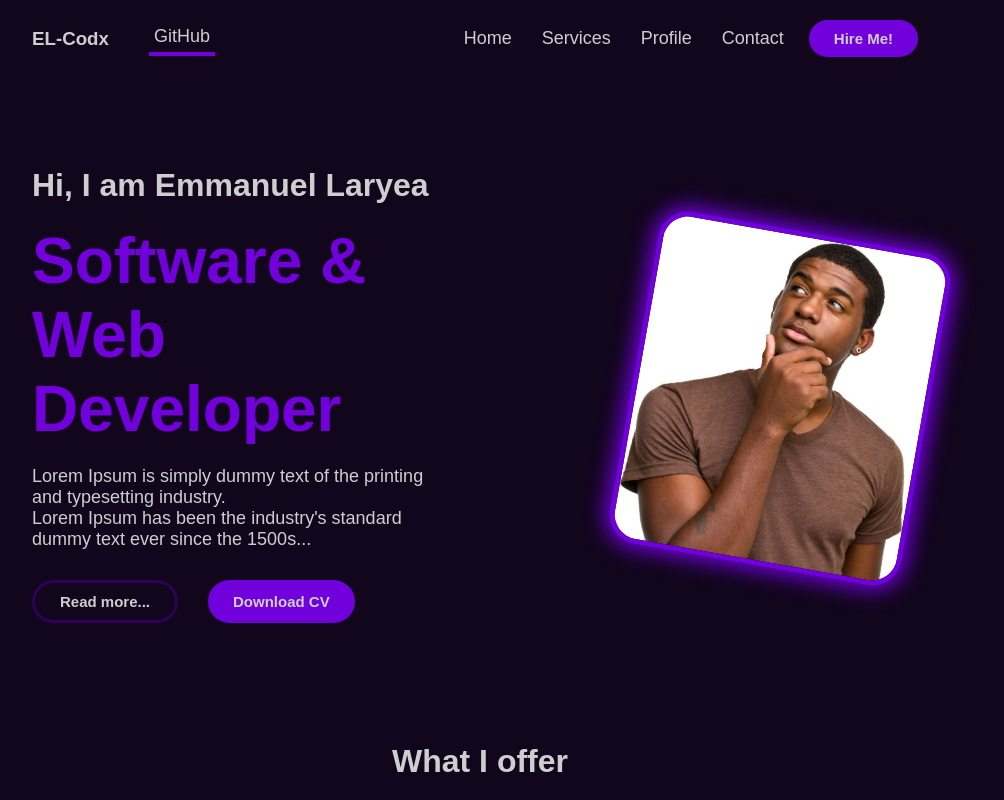
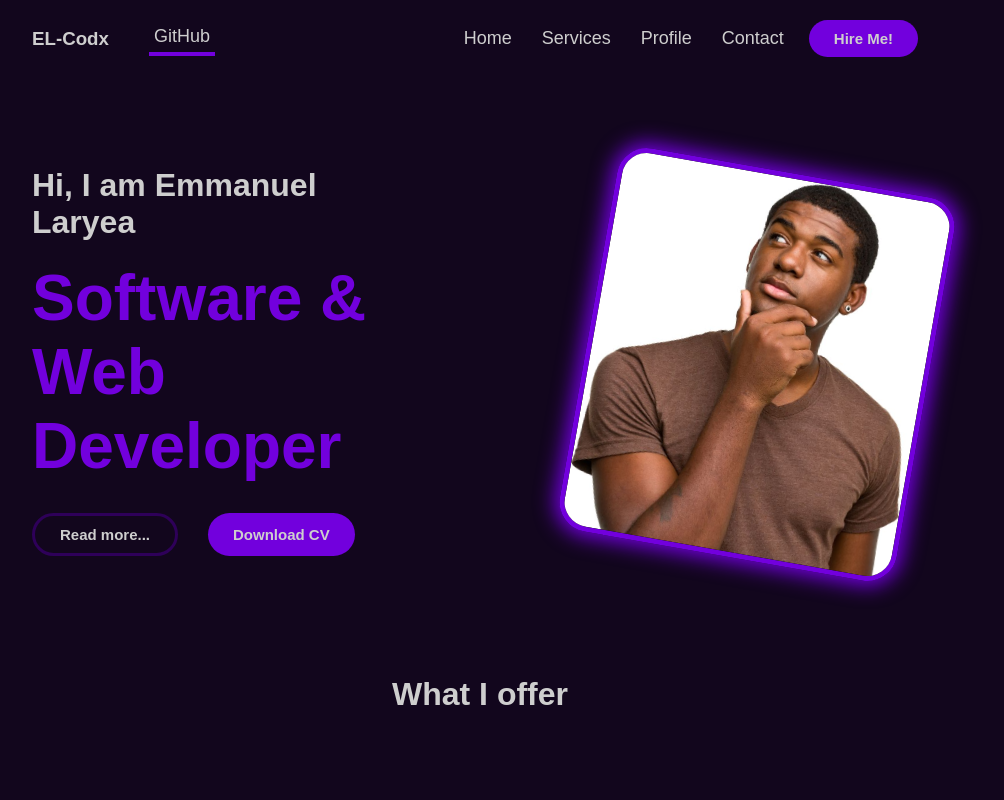
Before and after one commit to EL-Codx/el-folio, a React (Vite) app: page / in a window 1280 px wide. Shown: the top 800 px of the page, without its empty margins (160-1164 px from the left). Built offline with nearby package versions, Linux system fonts and the light colour scheme.

Commit message:
deployment to git page successful: checking on headline

```diff
--- a/src/screens/headfiling.jsx
+++ b/src/screens/headfiling.jsx
@@ -8,7 +8,7 @@
             <div className="left-liner">
                 <h3 className="marginary">Hi, I am Emmanuel Laryea</h3>
                 <h1 className="marginary"><span>Software &</span><span>Web Developer</span></h1>
-                <p className="marginary">Lorem Ipsum is simply dummy text of the printing and typesetting industry. <br /> Lorem Ipsum has been the industry's standard dummy text ever since the 1500s...</p>
+                {/* <p className="marginary">Lorem Ipsum is simply dummy text of the printing and typesetting industry. <br /> Lorem Ipsum has been the industry's standard dummy text ever since the 1500s...</p> */}
                 <div className="details-btn">
                     <button className="btn-more">
                         Read more...
```
